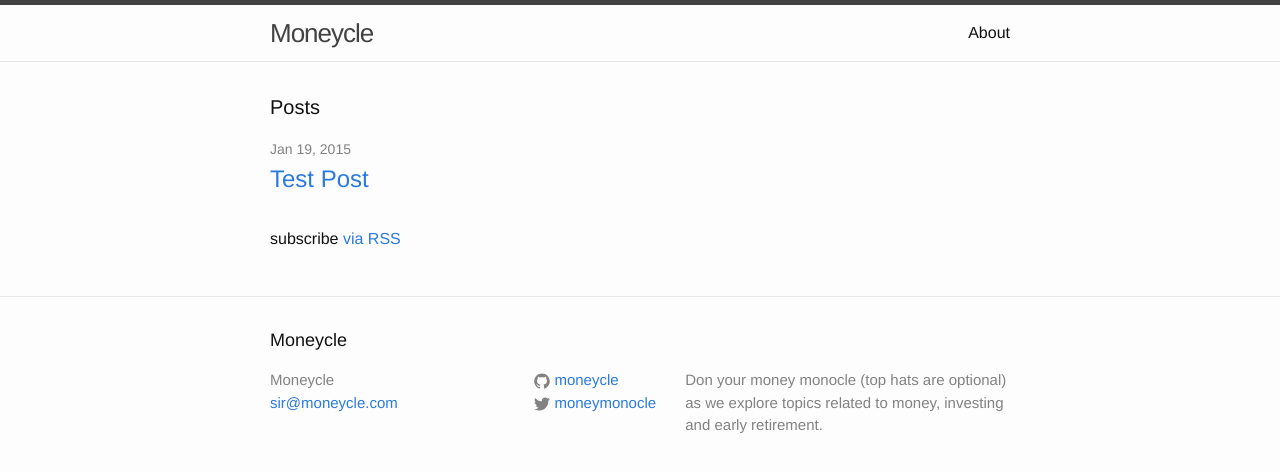
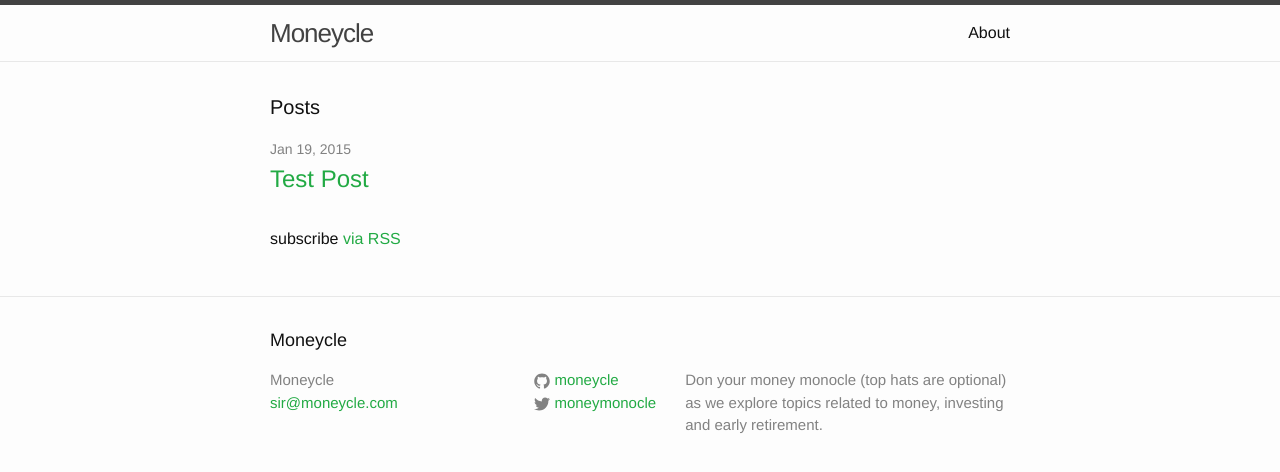
Before and after one commit to moneycle/moneycle.github.io, a Jekyll site: the page built from index.html, in a window 1280 px wide. Shown: the top 472 px of the page. Built offline with Jekyll 4.4.1, drawn with Linux system fonts in a browser that asks for light colours.

Commit message:
added post image and changed default link color

```diff
--- a/_layouts/post.html
+++ b/_layouts/post.html
@@ -9,6 +9,7 @@
   </header>
 
   <article class="post-content">
+    {% if page.image %}<img class="post-image" src="{{ page.image }}"/>{% endif %}
     {{ content }}
   </article>
 
--- a/_sass/_base.scss
+++ b/_sass/_base.scss
@@ -93,7 +93,7 @@
     text-decoration: none;
 
     &:visited {
-        color: darken($brand-color, 15%);
+        color: darken($brand-color, 10%);
     }
 
     &:hover {
@@ -202,3 +202,11 @@
         }
     }
 }
+
+article {
+  .post-image  {
+    width: 48%;
+    float: right;
+    margin: 0 0 12px 12px;
+  }
+}
--- a/css/main.scss
+++ b/css/main.scss
@@ -15,7 +15,7 @@
 
 $text-color:       #111;
 $background-color: #fdfdfd;
-$brand-color:      #2a7ae2;
+$brand-color:      #22aa44;
 
 $grey-color:       #828282;
 $grey-color-light: lighten($grey-color, 40%);
```
